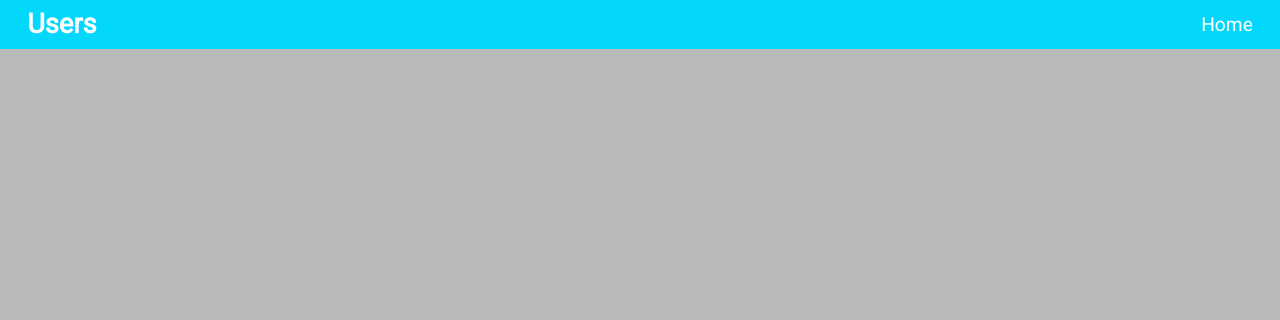
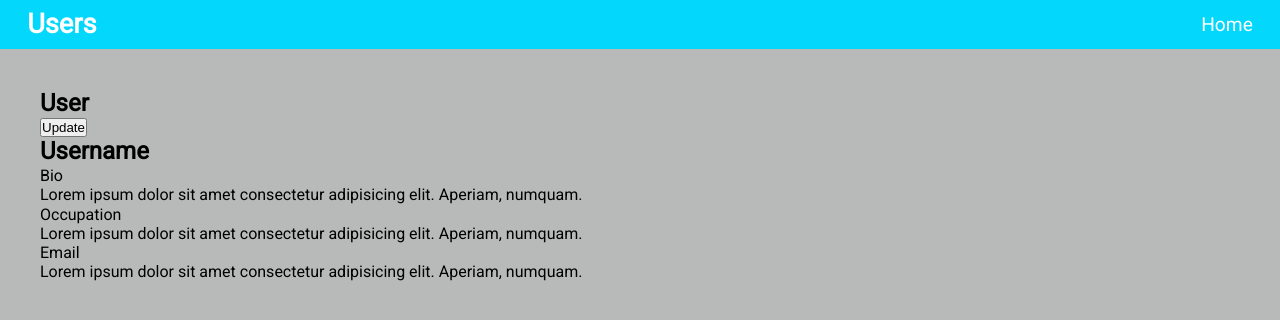
Before and after one commit to MugeraH/test-users, a Vue app: page /user in a window 1280 px wide. Before the commit this address had no page. Shown: the top 320 px of the page. Built offline with nearby package versions, Linux system fonts and the light colour scheme.

Commit message:
add update-user component

```diff
--- a/src/router/index.js
+++ b/src/router/index.js
@@ -1,11 +1,23 @@
 import { createRouter, createWebHistory } from "vue-router";
 import Home from "../views/Home.vue";
+import User from "../views/User.vue";
+import UpdateUser from "../views/UpdateUser.vue";
 
 const routes = [
   {
     path: "/",
     name: "Home",
     component: Home,
+  },
+  {
+    path: "/user",
+    name: "User",
+    component: User,
+  },
+  {
+    path: "/update-user",
+    name: "UpdateUser",
+    component: UpdateUser,
   },
 ];
 
--- a/src/views/Home.vue
+++ b/src/views/Home.vue
@@ -8,25 +8,25 @@
         <p>Call me gravity, cause I am down o earth</p>
         <h5>Mugerahughes@gmail.com</h5>
       </div>
-      <div class="user-wrapper">
+      <div class="user-wrapper" @click="user">
         <h4>Hughes Mugera</h4>
         <h5 class="role">Software Devloper</h5>
         <p>Call me gravity, cause I am down o earth</p>
         <h5>Mugerahughes@gmail.com</h5>
       </div>
-      <div class="user-wrapper">
+      <div class="user-wrapper" @click="user">
         <h4>Hughes Mugera</h4>
         <h5 class="role">Software Devloper</h5>
         <p>Call me gravity, cause I am down o earth</p>
         <h5>Mugerahughes@gmail.com</h5>
       </div>
-      <div class="user-wrapper">
+      <div class="user-wrapper" @click="user">
         <h4>Hughes Mugera</h4>
         <h5 class="role">Software Devloper</h5>
         <p>Call me gravity, cause I am down o earth</p>
         <h5>Mugerahughes@gmail.com</h5>
       </div>
-      <div class="user-wrapper">
+      <div class="user-wrapper" @click="user">
         <h4>Hughes Mugera</h4>
         <h5 class="role">Software Devloper</h5>
         <p>Call me gravity, cause I am down o earth</p>
--- /dev/null
+++ b/src/views/UpdateUser.vue
@@ -0,0 +1,7 @@
+<template> </template>
+
+<script>
+export default {};
+</script>
+
+<style></style>
--- /dev/null
+++ b/src/views/User.vue
@@ -0,0 +1,35 @@
+<template>
+  <div class="container">
+    <div class="user-container">
+      <div class="title">
+        <h2 class="user-title">User</h2>
+        <button @click="this.$router.push({ path: '/update-user' })">
+          Update
+        </button>
+      </div>
+      <h2 class="username">Username</h2>
+
+      <span>Bio</span>
+      <p class="bio">
+        Lorem ipsum dolor sit amet consectetur adipisicing elit. Aperiam,
+        numquam.
+      </p>
+      <span>Occupation</span>
+      <p class="ocupation">
+        Lorem ipsum dolor sit amet consectetur adipisicing elit. Aperiam,
+        numquam.
+      </p>
+      <span>Email</span>
+      <p class="email">
+        Lorem ipsum dolor sit amet consectetur adipisicing elit. Aperiam,
+        numquam.
+      </p>
+    </div>
+  </div>
+</template>
+
+<script>
+export default {};
+</script>
+
+<style></style>
```
